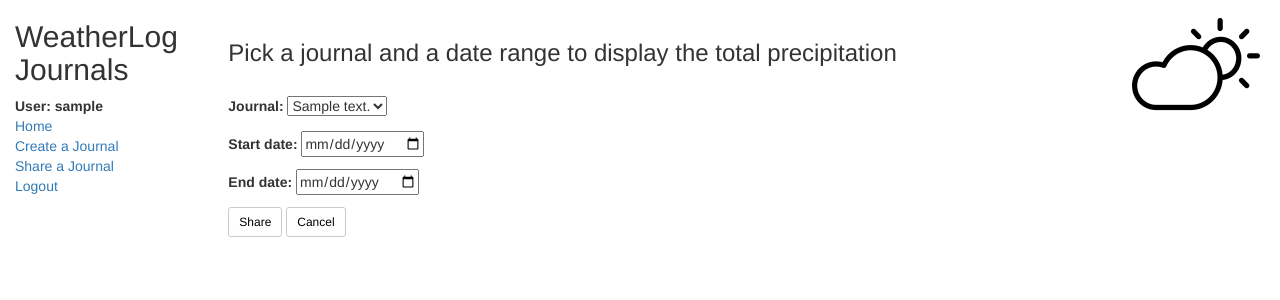
After one commit to Cjhosu/Weatherlogger, a Django app: page /tracker/date_range in a window 1280 px wide. The commit adds this page. Shown: the top 300 px of the page. Run offline with Django 3.2, Linux system fonts and the light colour scheme; a user stored in the database is signed in; tables that the repository leaves empty hold one stand-in row (values such as "Sample post"); some libraries are stand-ins or nearby versions.

Commit message:
Adds feature to sum precipitation by date range

```diff
--- a/tracker/forms.py
+++ b/tracker/forms.py
@@ -1,5 +1,6 @@
 from django import forms
 from django.forms import ModelForm
+from django.db.models import Q
 from .models import Location, Journal, Date_record, Cloud_cover_type, Precip_type, Date_record_note, User
 from django.contrib.auth.forms import UserCreationForm
 
@@ -62,3 +63,14 @@ class UpdateShareForm(forms.Form):
         for journ_options in Journal.objects.filter(user_id=uid):
             journ_choices.append((journ_options.id , journ_options.description))
         self.fields['journal'].choices = journ_choices
+
+class DateRangeForm(forms.Form):
+    journal = forms.ChoiceField(choices = [  ])
+    start_date = forms.DateField(widget = DateInput())
+    end_date = forms.DateField(widget = DateInput())
+    def __init__(self,uid,*args,**kwargs):
+        super().__init__(*args, **kwargs)
+        journ_choices = [  ]
+        for journ_options in Journal.objects.filter(Q(user_id = uid) | Q(share__shared_with_user = uid)):
+            journ_choices.append((journ_options.id, journ_options.description))
+        self.fields['journal'].choices = journ_choices
--- a/tracker/templates/index.html
+++ b/tracker/templates/index.html
@@ -5,8 +5,8 @@
 <h5> Select your journal below to log entries or use the link in the sidebar to create a new one</h5>
 <br>
 <hr>
-<strong><h4 style="color:#336600">  V 1.1.3 Release Notes </h4>
-<h5 style="color:#339900"> New Features : No new features in this release </h5>
+<strong><h4 style="color:#336600">  V 1.2.0 Release Notes </h4>
+<h5 style="color:#339900"> New Features : Precipitation Numbers By Date Range </h5>
 <h5 style="color:#339900"> Bug Fixes/Refactoring : Removed the ability to edit date records on journals you dont own </h5>
 <hr>
 <h2> Journals </h2>
--- /dev/null
+++ b/tracker/templates/tracker/date_range.html
@@ -0,0 +1,18 @@
+{% extends "base_generic.html" %}
+{% block content %}
+<br>
+<h3> Pick a journal and a date range to display the total precipitation </h3>
+<br>
+<form method="POST" class="post-form">{% csrf_token %}
+  {{ form.as_p }}
+    <input type="submit" value="Share"<button class="btn btn-default btn-sm" type="button" style="color:#000000"/></button> <a href="{% url 'index' %}"<button class="btn btn-default btn-sm" type="button" style="color: #000000">Cancel</button></a>
+</form>
+<br>
+{% if precip_sum %}
+  {% for record in precip_sum %}
+  <li>
+    For the date range specified there were {{record.volume_in_inches__sum}} inches of {{record.precip_type__description | lower}}
+  </li>
+  {% endfor %}
+{% endif %}
+{% endblock %}
--- a/tracker/urls.py
+++ b/tracker/urls.py
@@ -13,4 +13,5 @@ urlpatterns = [
     url(r'^calendar/(?P<pk>\d+)/(?P<year>\d+)/(?P<month>\d+)$', views.calendar, name = 'calendar'),
     url(r'^update_date_record/(?P<pk>\d+)$', views.UpdateDateRecordView.as_view(), name = 'update_date_record'),
     url(r'^update_share', views.UpdateShare, name='update_share'),
+    url(r'^date_range', views.GetPercipByDateRange, name='date_range'),
 ]
--- a/tracker/views.py
+++ b/tracker/views.py
@@ -1,4 +1,4 @@
-from .forms import SignUpForm, AddLocationForm, CreateJournalForm, DateRecordForm, UpdateDateRecordForm, DateRecordNotesForm, UpdatePrecipRecordForm, UpdateShareForm
+from .forms import DateRangeForm, SignUpForm, AddLocationForm, CreateJournalForm, DateRecordForm, UpdateDateRecordForm, DateRecordNotesForm, UpdatePrecipRecordForm, UpdateShareForm
 from django.core.paginator import EmptyPage, PageNotAnInteger, Paginator
 from .models import User, Location, Journal, Date_record, Precip_record, Date_record_note, Share
 from calendar import HTMLCalendar, monthrange
@@ -8,6 +8,7 @@ from django.contrib.auth.decorators import login_required
 from django.contrib.auth.mixins import LoginRequiredMixin
 from django.core.exceptions import ObjectDoesNotExist
 from django.http import HttpResponseRedirect
+from django.db.models import Sum
 from django.shortcuts import get_object_or_404, redirect, render, render_to_response
 from django.utils.html import conditional_escape as esc
 from django.utils.safestring import mark_safe
@@ -228,6 +229,20 @@ def UpdateShare(request):
         form = UpdateShareForm(request.user.id)
     return render(request, 'tracker/update_share.html', {'form' : form ,})
 
+@login_required
+def GetPercipByDateRange(request):
+    if request.method == 'POST':
+        form = DateRangeForm(request.user.id, request.POST)
+        if form.is_valid():
+            sd = form.cleaned_data['start_date']
+            ed = form.cleaned_data['end_date']
+            journ = form.cleaned_data['journal']
+            precip_sum = Precip_record.objects.filter(date_record__log_date__range = [sd,ed], date_record__journal = journ).values('precip_type__description').annotate(Sum('volume_in_inches'))
+            return render(request, 'tracker/date_range.html', {'form':form, 'precip_sum':precip_sum})
+    else:
+        form = DateRangeForm(request.user.id)
+    return render(request,'tracker/date_range.html', {'form':form})
+
 class WeatherCalendar(LoginRequiredMixin,HTMLCalendar):
     def __init__(self, weather):
         super(WeatherCalendar, self).__init__()
```
